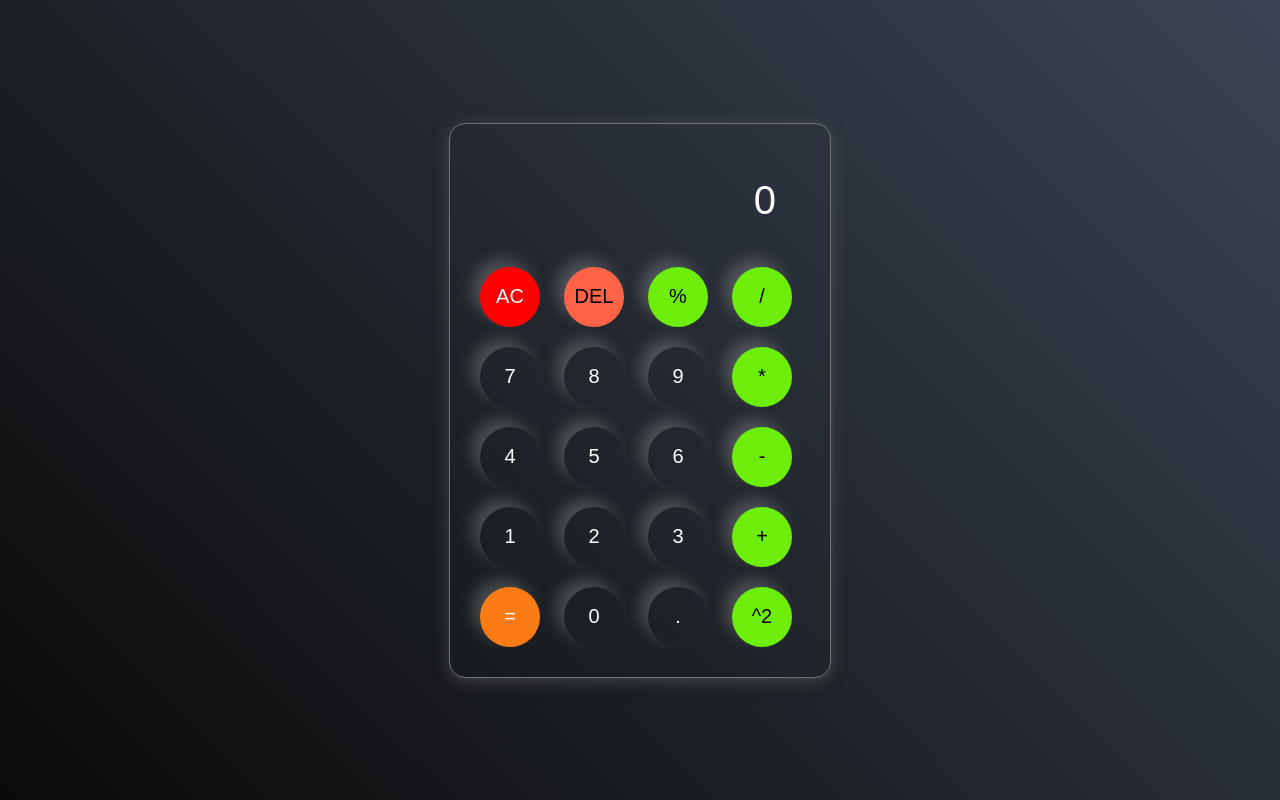
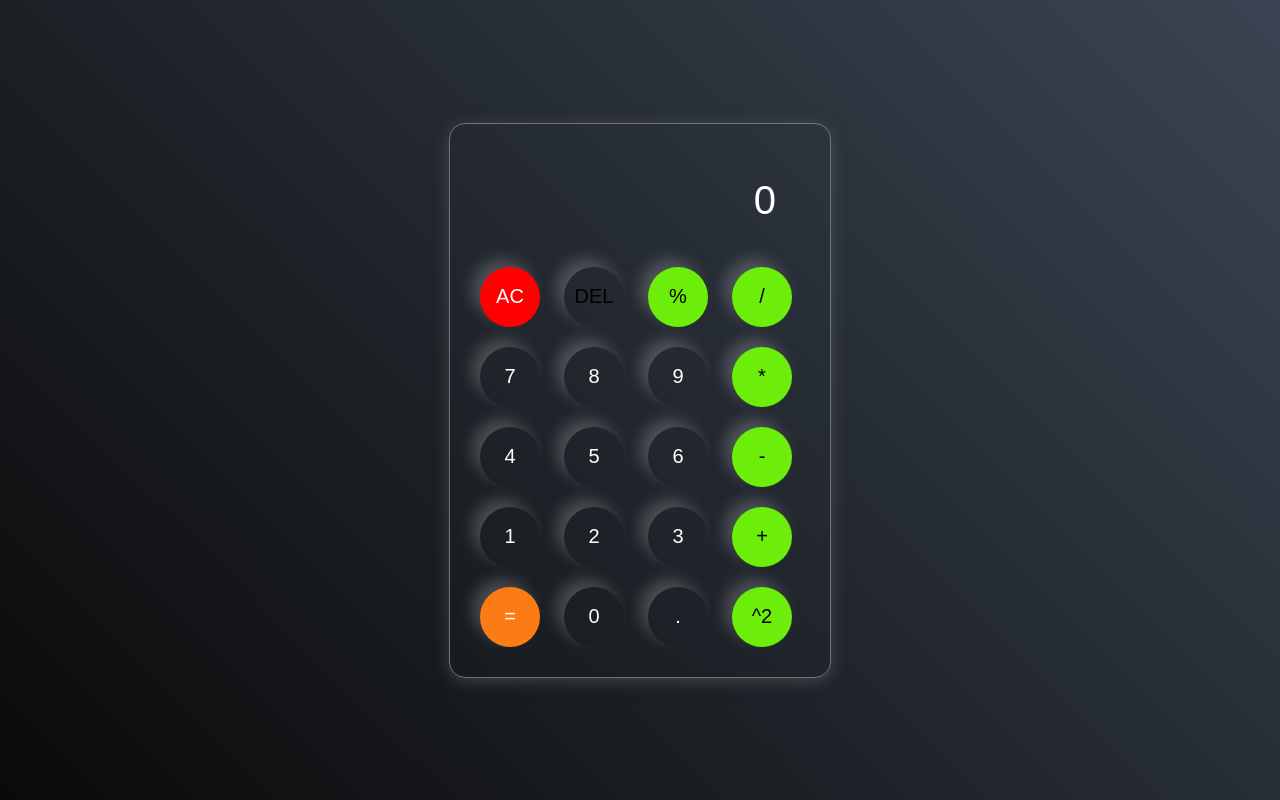
Before and after one commit to Rajeshnaitham/Simple-Calculator, a plain HTML site: page index.html in a window 1280 px wide. Drawn offline with Linux system fonts and the light colour scheme.

Commit message:
Update style.css

```diff
--- a/style.css
+++ b/style.css
@@ -64,6 +64,6 @@ input::placeholder{
 }
 
 .delbtn{
-    background-color: tomato;
+    background-color: lightred;
     color: black;
 }
```
